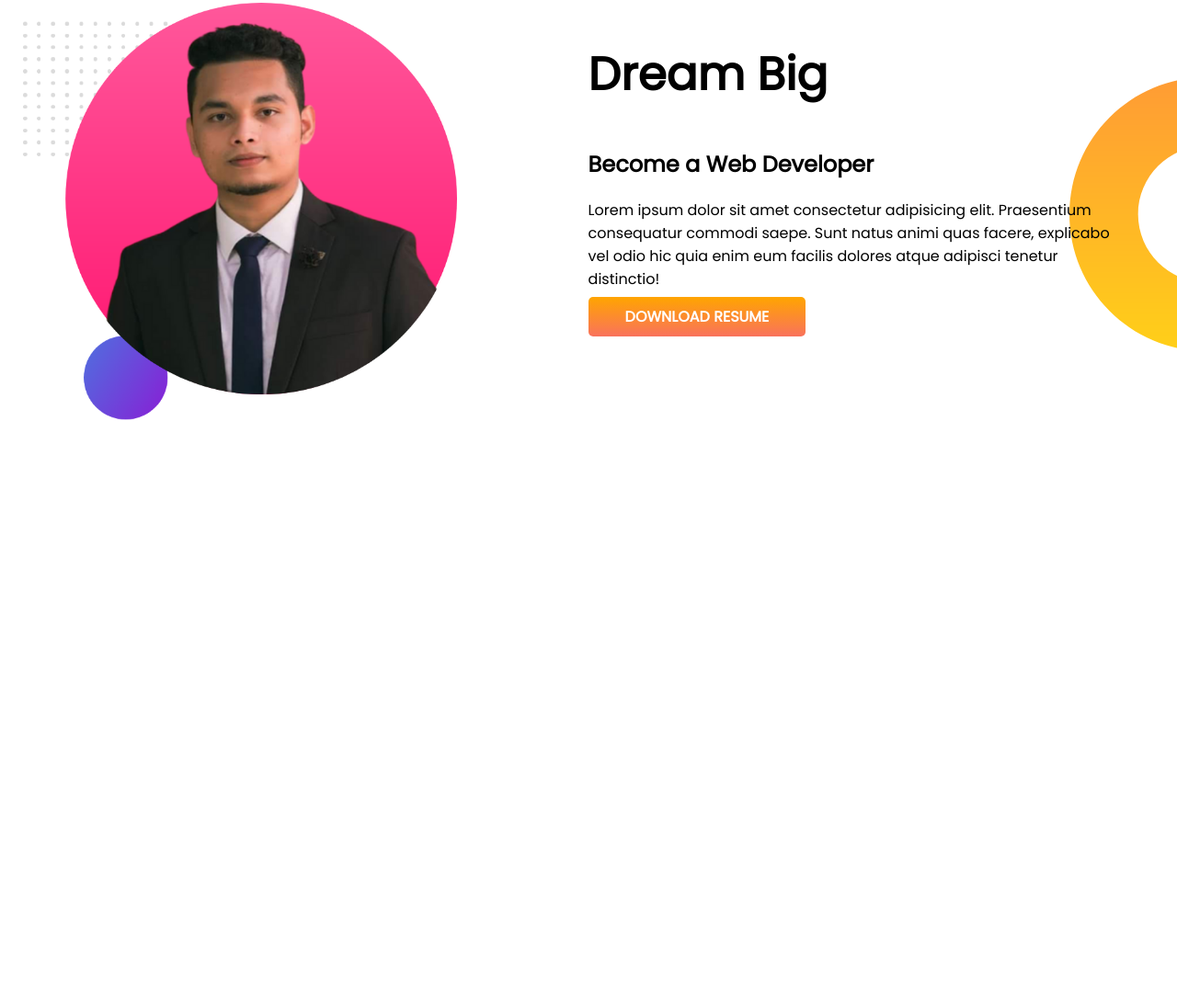
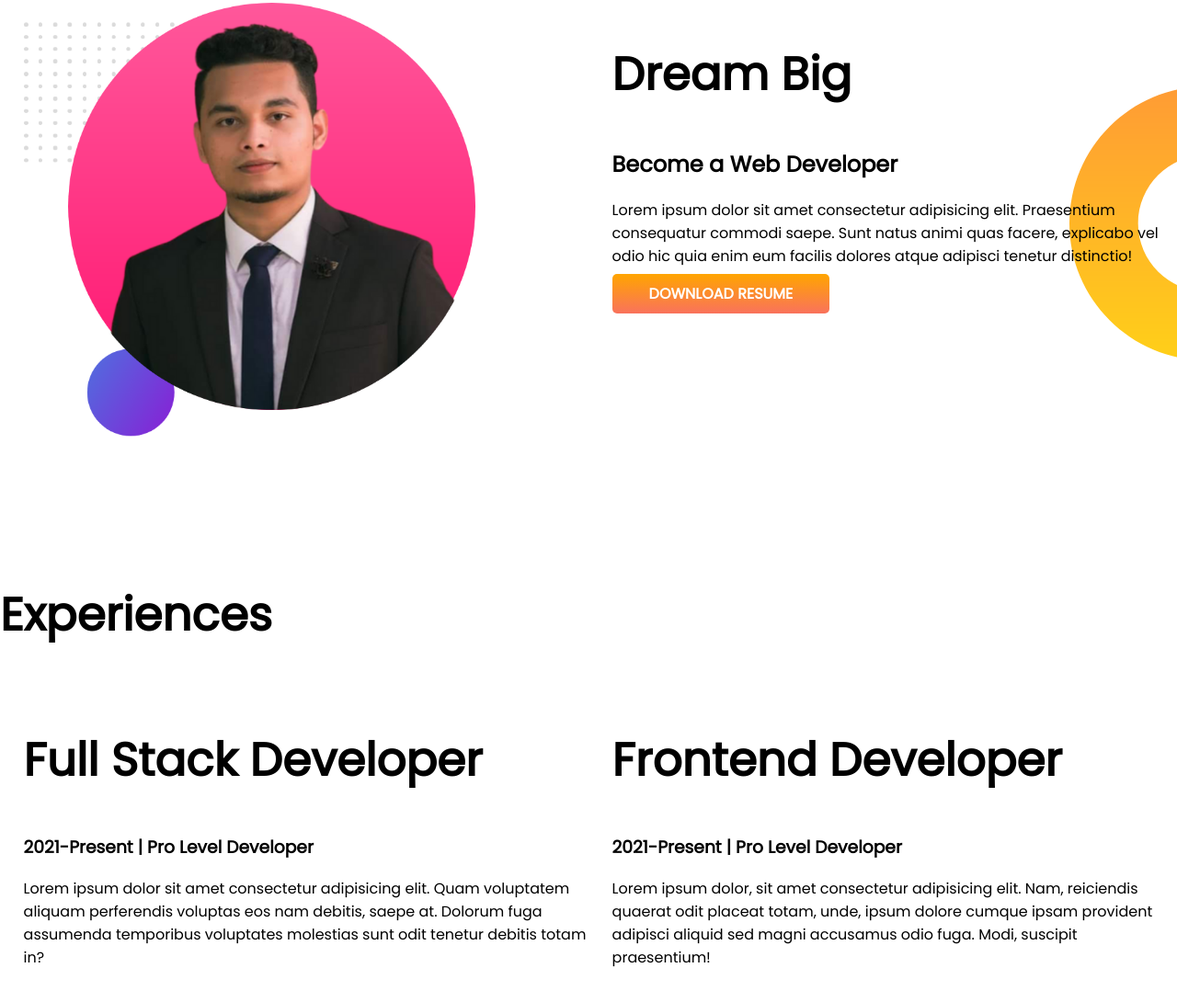
Before and after one commit to SajidBhuiyan/personal-portfolio, a plain HTML site: page index.html in a window 1280 px wide. Shown: the part 642-1732 px from the top of the page at 92% size. Before the commit the page ends 1256 px from the top, so only its background shows below. Drawn offline with Linux system fonts and the light colour scheme.

Commit message:
Experiences without style

```diff
--- a/css/main.css
+++ b/css/main.css
@@ -8,7 +8,7 @@ h1 {
 .orange {
   color: orange;
 }
-section {
+.flexible-container {
   display: flex;
   margin-bottom: 150px;
 }
@@ -35,5 +35,4 @@ section {
   background-image: url(/images/dream-bg.png);
   background-repeat: no-repeat;
   background-position: right;
-  padding-right: 50px;
 }
--- a/index.html
+++ b/index.html
@@ -12,7 +12,7 @@
 
 </head>
 <body>
-    <section class="top-banner">
+    <section class="top-banner flexible-container">
         <div class="half-width">
             <h1>Welcome To</h1>
             <h1><span class="orange">Web.Dev.</span> Galaxy</h1>
@@ -24,7 +24,7 @@
             <img src="images/sajid.png" alt="sajids-pic" srcset="">
         </div>
     </section>
-    <section class="dream-big">
+    <section class="dream-big flexible-container">
         <div class="half-width">
             <img src="images/sajid-dream.png" alt="" srcset="">
         </div>
@@ -35,5 +35,22 @@
             <a class="link-button" href="">DOWNLOAD RESUME</a>
         </div>
     </section>
+    <section class="experience-area">
+        <h1>Experiences</h1>
+        <div class="flexible-container">
+            <div class="half-width">
+                <h1>Full Stack Developer</h1>
+                <h3>
+                    2021-Present | Pro Level Developer
+                </h3>
+                <p>Lorem ipsum dolor sit amet consectetur adipisicing elit. Quam voluptatem aliquam perferendis voluptas eos nam debitis, saepe at. Dolorum fuga assumenda temporibus voluptates molestias sunt odit tenetur debitis totam in?</p>
+            </div>
+            <div class="half-width">
+                <h1>Frontend Developer</h1>
+                <h3>2021-Present | Pro Level Developer</h3>
+                <p>Lorem ipsum dolor, sit amet consectetur adipisicing elit. Nam, reiciendis quaerat odit placeat totam, unde, ipsum dolore cumque ipsam provident adipisci aliquid sed magni accusamus odio fuga. Modi, suscipit praesentium!</p>
+            </div>
+        </div>
+    </section>
 </body>
 </html>
```
